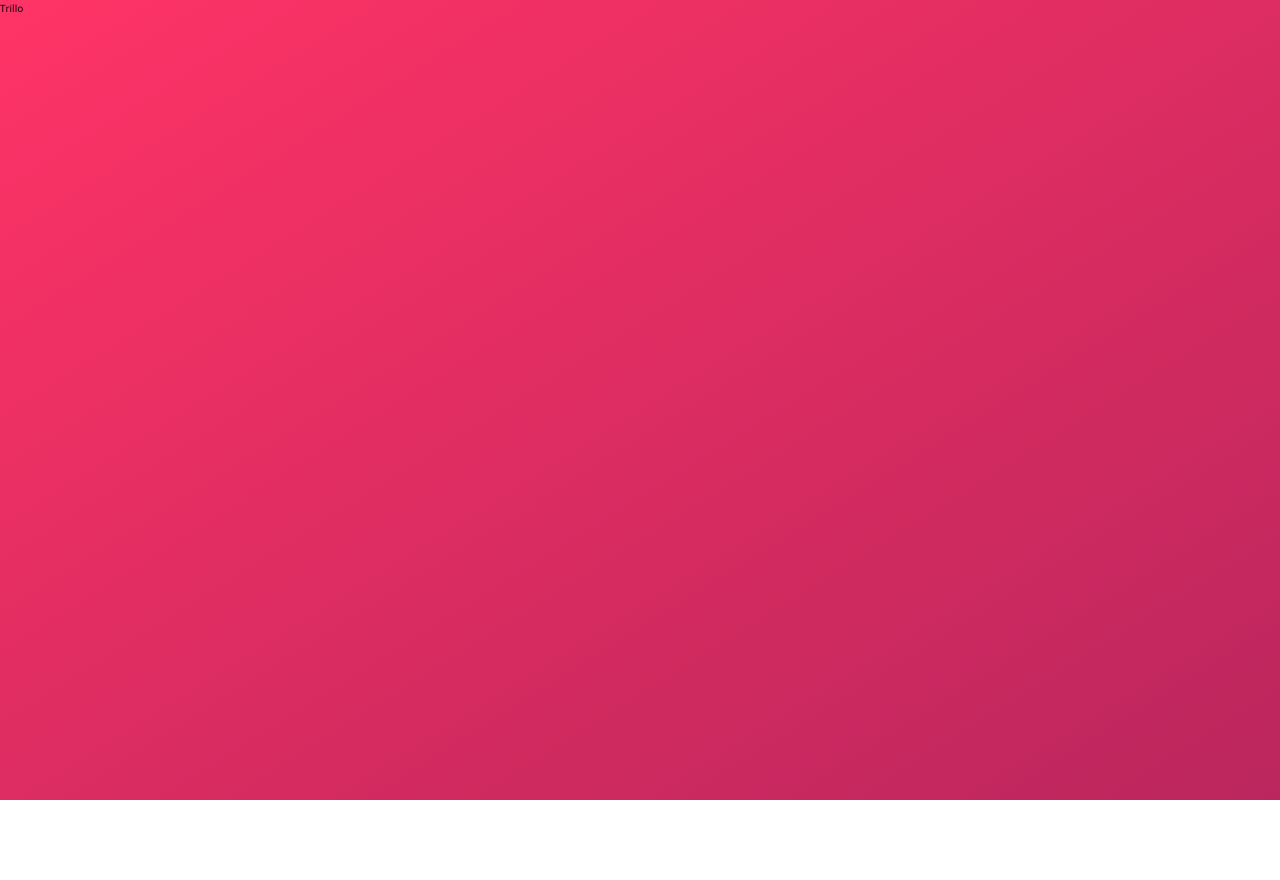
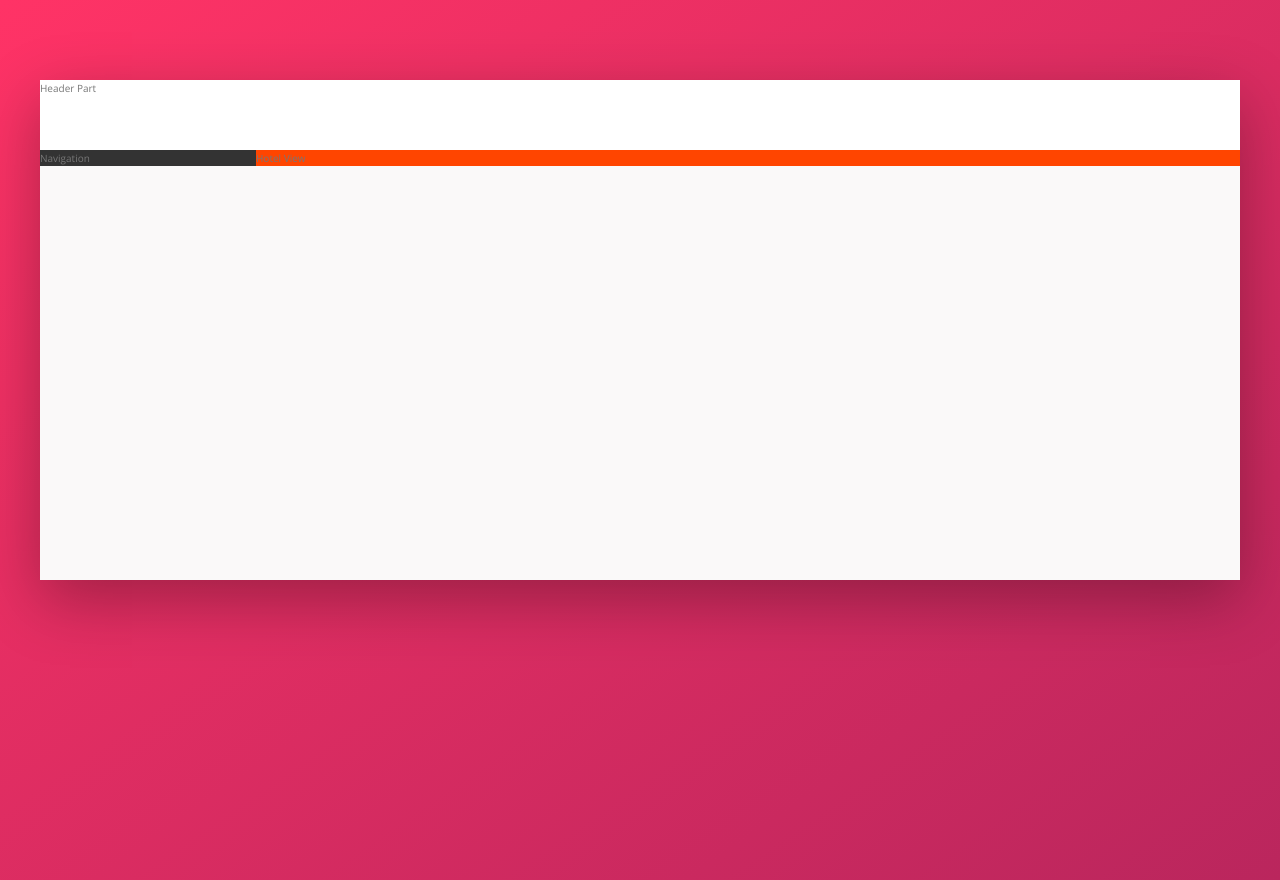
Before and after one commit to grahambewley/Trillo, a website: page index.html in a window 1280 px wide. Before the commit the page ends 800 px from the top, so only its background shows below. Drawn offline with nearby package versions, Linux system fonts and the light colour scheme.

Commit message:
Basic layout styling with flexbox

```diff
--- a/index.html
+++ b/index.html
@@ -11,6 +11,19 @@
         <title>trillo &mdash; Your all-in-one booking app</title>
     </head>
     <body>
-        Trillo
+        <div class="container">
+            <header class="header">
+                Header Part
+            </header>
+
+            <div class="content">
+                <nav class="sidebar">
+                    Navigation
+                </nav>
+                <main class="hotel-view">
+                    Hotel View
+                </main>
+            </div>
+        </div>
     </body>
 </html>
--- a/sass/_base.scss
+++ b/sass/_base.scss
@@ -1,19 +1,3 @@
-/*
-COLORS
-
-Primary dark: #BA265D
-
-Grey light 1: #faf9f9
-Grey light 2: #f4f2f2
-Grey light 3: #f0eeee
-Grey light 4: #ccc
-
-Grey dark 1: #333
-Grey dark 2: #777
-Grey dark 3: #999
-
-*/
-
 //Putting CSS variables in the root pseudo-class
 //Just like html selector, but with higher specificity
 :root {
@@ -21,7 +5,16 @@ Grey dark 3: #999
     --color-primary-light: #FF3366;
     --color-primary-dark: #BA265D;
 
+    --color-grey-light-1: #faf9f9;
+    --color-grey-light-2: #f4f2f2;
+    --color-grey-light-3: #f0eeee;
+    --color-grey-light-4: #ccc;
 
+    --color-grey-dark-1: #333;
+    --color-grey-dark-2: #777;
+    --color-grey-dark-3: #999;
+
+    --shadow-dark: 0 2rem 6rem rgba(0,0,0,.3);
 }
 
 * {
@@ -44,7 +37,7 @@ body {
     font-family: 'Open Sans', sans-serif;
     font-weight: 400;
     line-height: 1.6;
-
+    color: var(--color-grey-dark-2);
     background-image: linear-gradient(to right bottom, var(--color-primary-light), var(--color-primary-dark));
     background-size: cover;
     background-repeat: no-repeat;
--- a/sass/_layout.scss
+++ b/sass/_layout.scss
@@ -0,0 +1,29 @@
+.container {
+    max-width: 120rem;  //1200px
+    margin: 8rem auto;
+    background-color: var(--color-grey-light-1);
+    box-shadow: var(--shadow-dark);
+
+    min-height: 50rem;
+}
+
+.header {
+    height: 7rem;
+    background-color: #FFF;
+    border-bottom: var(--color-grey-light-2);
+}
+
+.content {
+    display: flex;
+}
+
+.sidebar {
+    background-color: var(--color-grey-dark-1);
+
+    flex: 0 0 18%;  //flex-grow flex-shrink flex-basis
+}
+
+.hotel-view {
+    background-color: orangered;
+    flex: 1;        //flex-grow
+}
```
Also changed, not shown: css/style.css.
